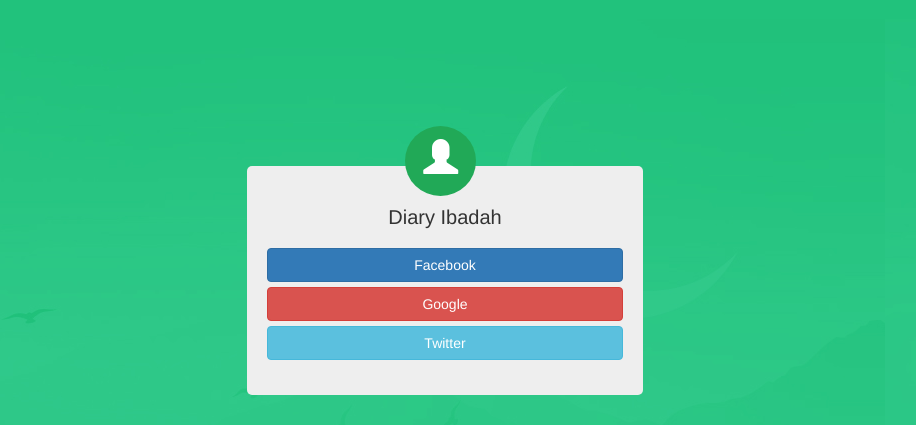
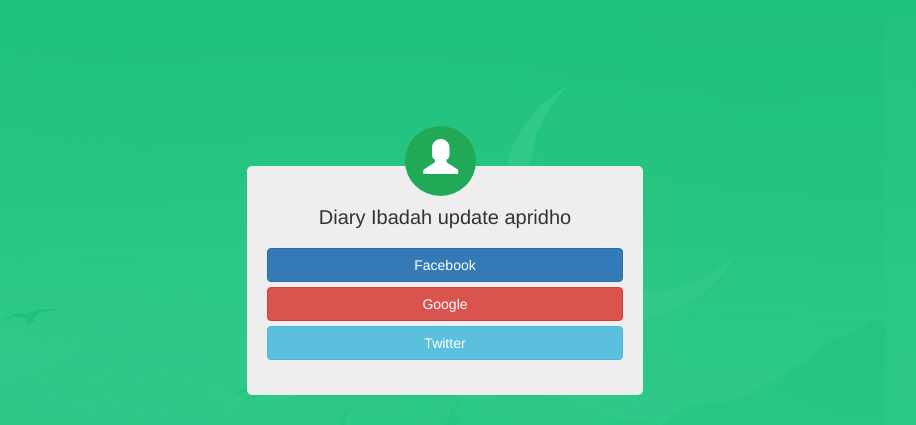
Before and after one commit to mindha/WebDiaryIbadah, a PHP site: page /diaryibadah/ in a window 1280 px wide. Shown: the top 425 px of the page, without its empty margins (195-1111 px from the left). Run offline with PHP 8.4, Linux system fonts and the light colour scheme.

Commit message:
update judul diary ibadah

```diff
--- a/index.php
+++ b/index.php
@@ -121,7 +121,7 @@
             <em class="glyphicon glyphicon-user"></em>
         </div>
             <form action="check-login.php" class="inner-login" method="post">
-            <h3 class="text-center title-login">Diary Ibadah</h3>
+            <h3 class="text-center title-login">Diary Ibadah update apridho</h3>
                 <div class="form-group">
                         <?php echo $output; ?>
                     <a href="#" class="btn btn-danger btn-block" role="button" aria-pressed="true">Google</a>
```
